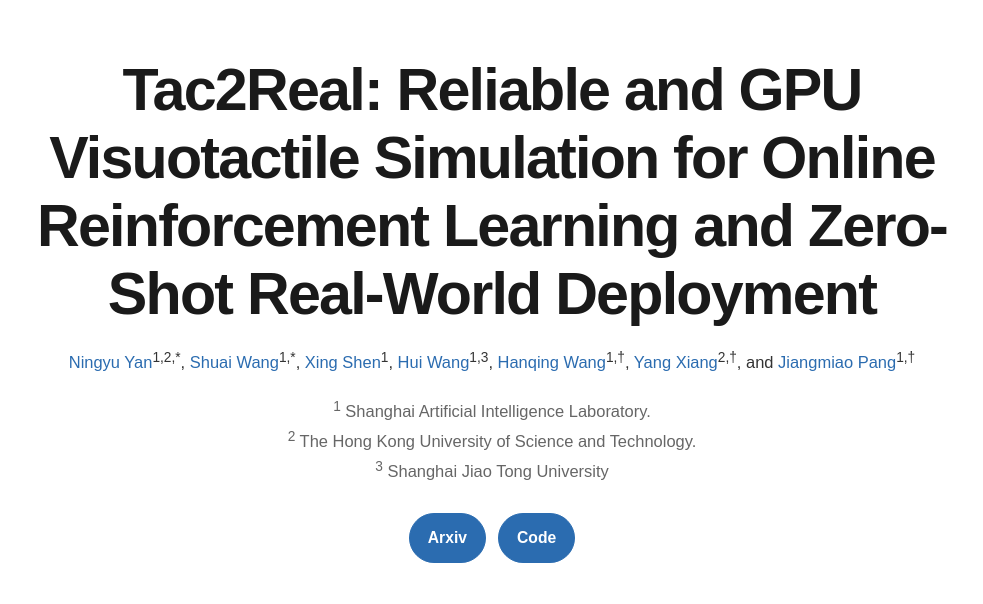
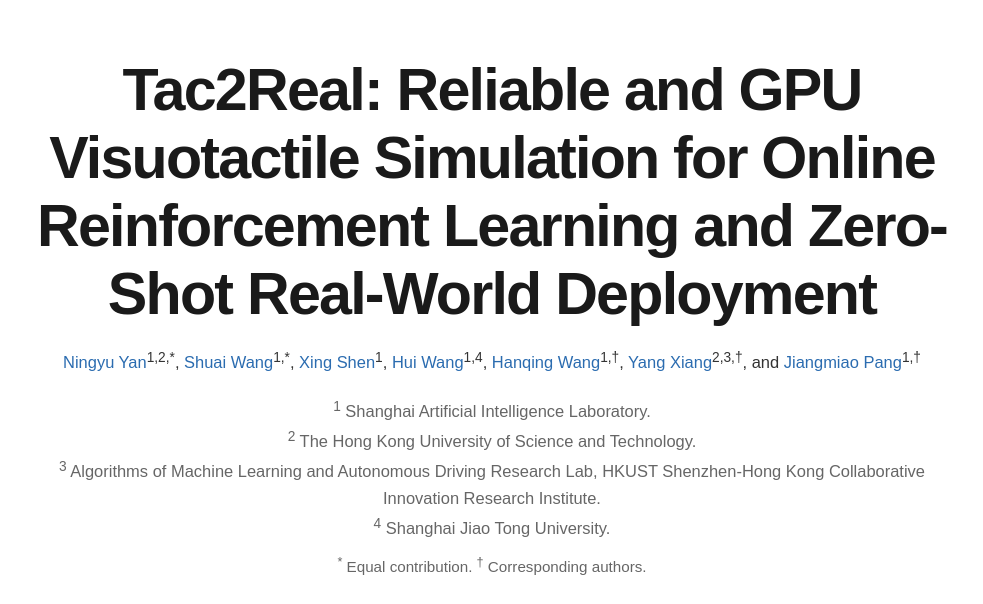
Before and after one commit to NINGYURICHARD/tac2real-project-page, a plain HTML site: page index.html in a window 1280 px wide. Shown: the top 604 px of the page, without its empty margins (148-1131 px from the left). Drawn offline with Linux system fonts and the light colour scheme.

Commit message:
Add files via upload

```diff
--- a/index.html
+++ b/index.html
@@ -352,15 +352,17 @@
           <a href="https://github.com/NINGYURICHARD" target="_blank" rel="noopener">Ningyu Yan</a><sup>1,2,*</sup>,
           <a href="https://scholar.google.com/citations?user=ZAbYLtYAAAAJ&hl=zh-CN" target="_blank" rel="noopener">Shuai Wang</a><sup>1,*</sup>,
           <a href="https://xingbaji.github.io/" target="_blank" rel="noopener">Xing Shen</a><sup>1</sup>,
-          <a href="https://hhuiwangg.github.io/" target="_blank" rel="noopener">Hui Wang</a><sup>1,3</sup>,
+          <a href="https://hhuiwangg.github.io/" target="_blank" rel="noopener">Hui Wang</a><sup>1,4</sup>,
           <a href="https://hanqingwangai.github.io/" target="_blank" rel="noopener">Hanqing Wang</a><sup>1,&dagger;</sup>,
-          <a href="https://www.math.hkust.edu.hk/~maxiang/" target="_blank" rel="noopener">Yang Xiang</a><sup>2,&dagger;</sup>,
+          <a href="https://facultyprofiles.hkust.edu.hk/profiles.php?profile=yang-xiang-maxiang" target="_blank" rel="noopener">Yang Xiang</a><sup>2,3,&dagger;</sup>,
           and <a href="https://oceanpang.github.io/" target="_blank" rel="noopener">Jiangmiao Pang</a><sup>1,&dagger;</sup>
         </div>
         <div class="affiliation">
           <div><sup>1</sup> Shanghai Artificial Intelligence Laboratory.</div>
           <div><sup>2</sup> The Hong Kong University of Science and Technology.</div>
-          <div><sup>3</sup> Shanghai Jiao Tong University</div>
+          <div><sup>3</sup> Algorithms of Machine Learning and Autonomous Driving Research Lab, HKUST Shenzhen-Hong Kong Collaborative Innovation Research Institute.</div>
+          <div><sup>4</sup> Shanghai Jiao Tong University.</div>
+          <div class="author-note"><sup>*</sup> Equal contribution. <sup>&dagger;</sup> Corresponding authors.</div>
         </div>
         <div class="links">
           <a class="link-btn primary" href="Arxiv_Tac2Real.pdf" target="_blank" rel="noopener">Arxiv</a>
```
